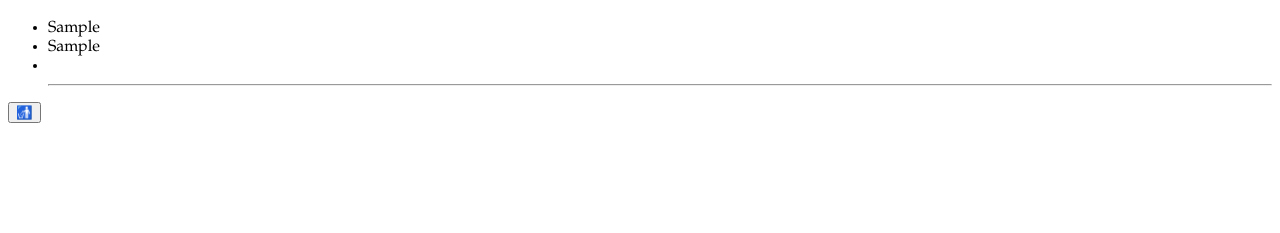
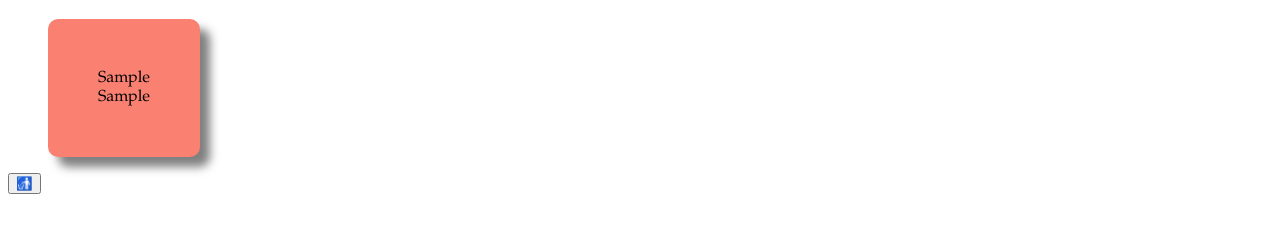
Before and after one commit to Suladida/w6_d4_lab_events, a plain HTML site: page index.html in a window 1280 px wide. Both pictures are taken after typing "Sample", "Sample" into the empty fields and a click on the input "save". Shown: the part 153-386 px from the top of the page. Drawn offline with Linux system fonts and the light colour scheme.

Commit message:
flexbox added

```diff
--- a/css/main.css
+++ b/css/main.css
@@ -1,3 +1,19 @@
 body {
   font-family: Palatino;
 }
+
+.reading_item {
+  background-color: salmon;
+  margin-right: 30px;
+  border-radius: 10px;
+  padding: 50px;
+  box-shadow: 10px 10px 10px rgba(0, 0, 0, .5);
+}
+
+
+body > ul{
+  list-style: none;
+  display: flex;
+
+
+}
--- a/js/app.js
+++ b/js/app.js
@@ -34,6 +34,13 @@ const handleFormSubmit = function(event) {
   // grabbing the unordered list
   const list = document.querySelector('#reading-list');
 
+
+  // create a division
+  const div = document.createElement('div');
+
+  // giving div a class name
+  div.classList.add('reading_item');
+
   // grab the user input
   const title = event.target.title.value;
   const author = event.target.author.value;
@@ -51,14 +58,19 @@ const handleFormSubmit = function(event) {
   newListItemCategory.textContent = category;
 
   // create a horizontal line item
-  const horizontalLine = document.createElement('hr');
+  // const horizontalLine = document.createElement('hr');
 
-  // append the newly created item into the list?
-  list.appendChild(newListItemTitle);
-  list.appendChild(newListItemAuthor);
-  list.appendChild(newListItemCategory);
-  list.appendChild(horizontalLine);
   // document.getElementById("new-item-form").reset();
   document.querySelector('#new-item-form').reset();
 
+
+  // append the li items in the div
+  div.appendChild(newListItemTitle);
+  div.appendChild(newListItemAuthor);
+  div.appendChild(newListItemCategory);
+  // list.appendChild(horizontalLine);   <--- appends the horizontal line
+
+  // append div to ul
+  list.appendChild(div);
+
 };
```
